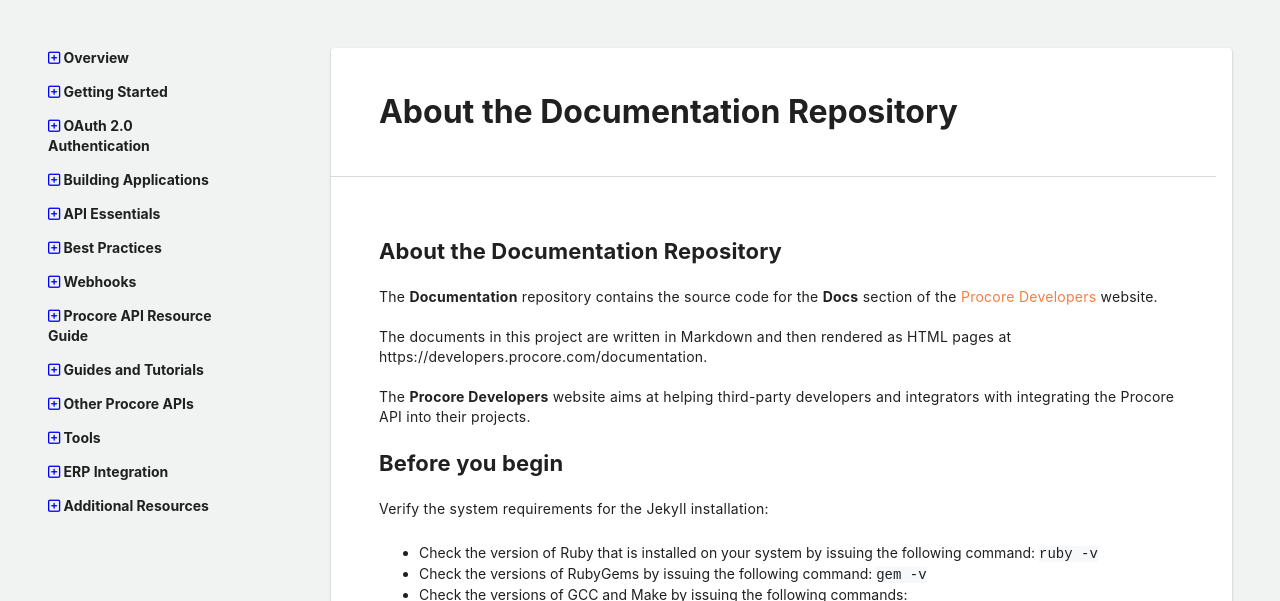
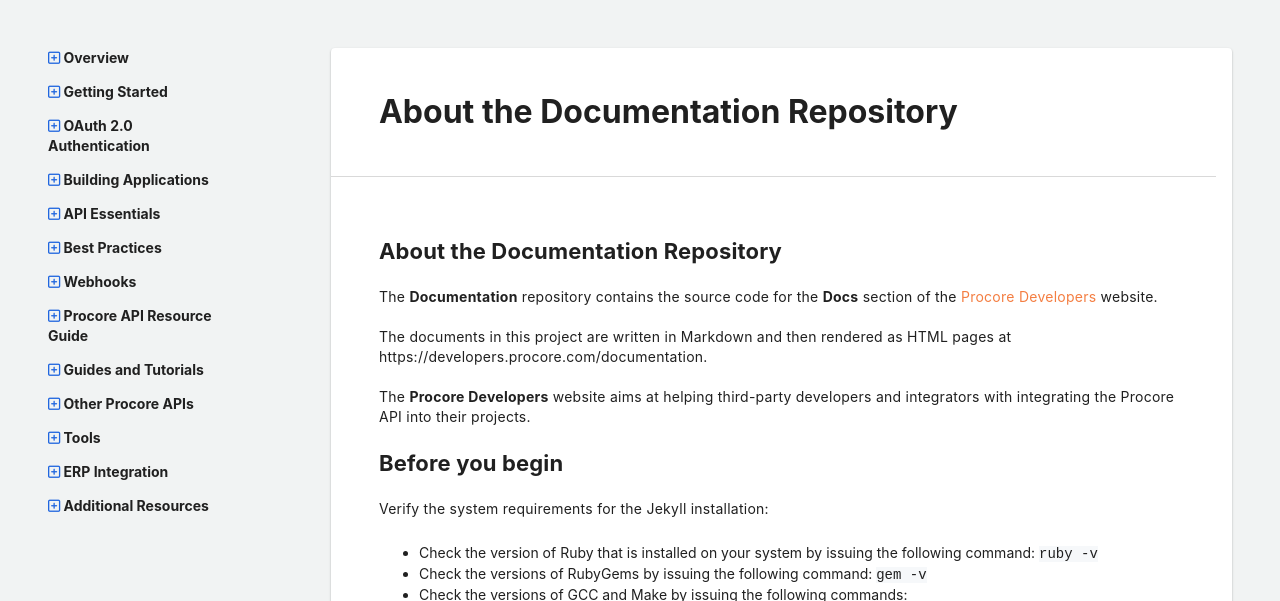
Before and after one commit to procore/documentation, a Jekyll site: the page built from README.md, in a window 1280 px wide. Shown: the top 601 px of the page. Built offline with Jekyll 4.4.1, drawn with Linux system fonts in a browser that asks for light colours; our own code applies the rules of GitHub Pages for plain Markdown files.

Commit message:
Changed nav icon color to match Procore Blue50

```diff
--- a/assets/css/nav.css
+++ b/assets/css/nav.css
@@ -123,5 +123,5 @@ section.full-width {
   }
 }
 nav i.icon {
-  color: blue;
+  color: #2066DF;
 }
```
